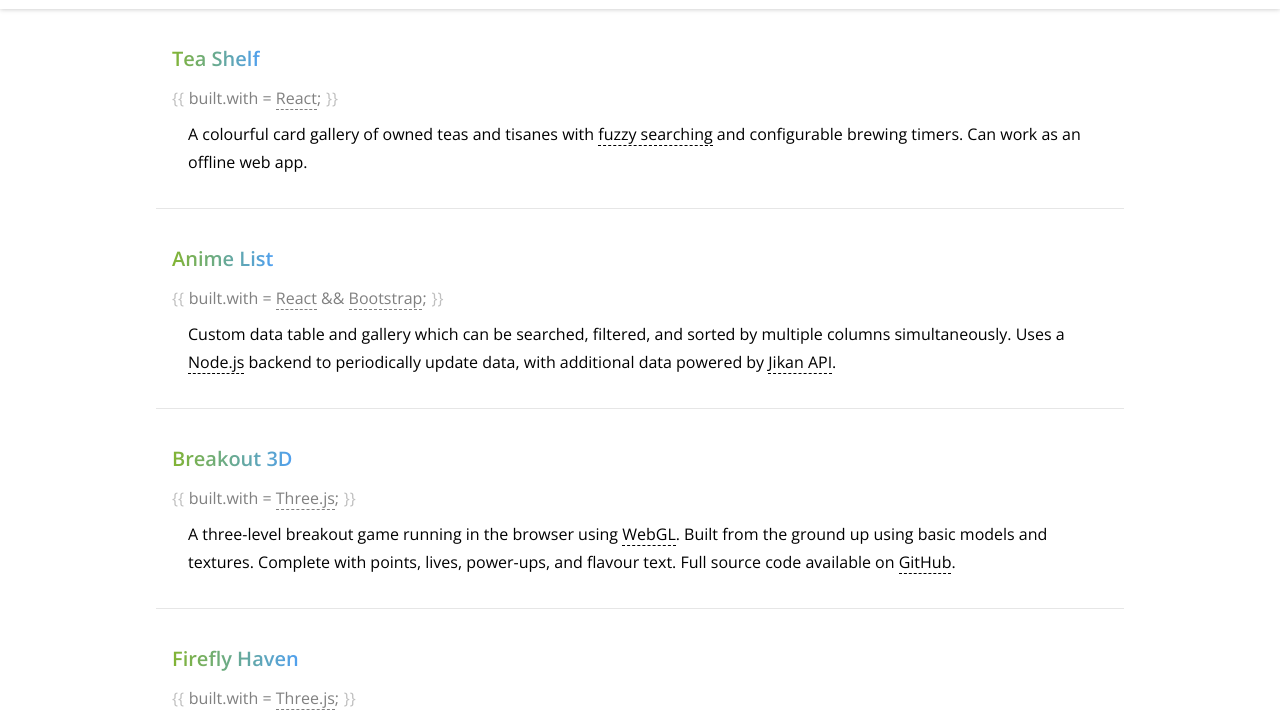
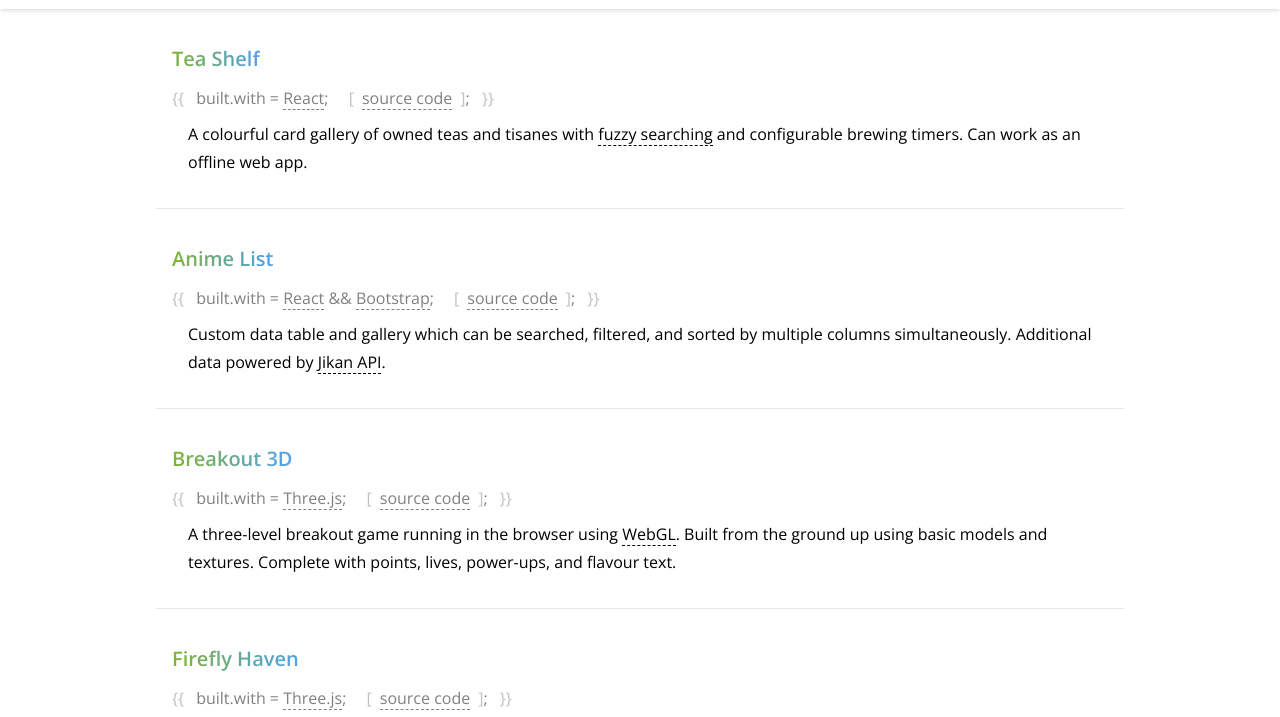
Before and after one commit to fncombo/fncombo, a plain HTML site: page index.html in a window 1280 px wide. Shown: the part 51-768 px from the top of the page. Drawn offline with nearby package versions, Linux system fonts and the light colour scheme.

Commit message:
Update index.html

```diff
--- a/index.html
+++ b/index.html
@@ -178,13 +178,13 @@
 
 .build:before {
     content: '{{';
-    margin-right: 0.3rem;
+    margin-right: 0.5rem;
     opacity: 0.5;
 }
 
 .build:after {
     content: '}}';
-    margin-left: 0.3rem;
+    margin-left: 0.5rem;
     opacity: 0.5;
 }
 
@@ -195,6 +195,22 @@
 
 .build a:hover {
     border-bottom: 1px solid hsl(0, 0%, 50%);;
+}
+
+.source {
+    margin-left: 1rem;
+}
+
+.source:before {
+    content: '[';
+    margin-right: 0.5rem;
+    opacity: 0.5;
+}
+
+.source:after {
+    content: ']';
+    margin-left: 0.5rem;
+    opacity: 0.5;
 }
 
 .links {
@@ -214,25 +230,37 @@
     <div class="content">
 
         <h2><a href="https://tea.fncombo.me">Tea Shelf</a></h2>
-        <p class="build">built.with = <a href="https://reactjs.org" target="_blank">React</a>;</p>
+        <p class="build">
+            built.with = <a href="https://reactjs.org" target="_blank">React</a>;
+            <span class="source"><a href="https://github.com/fncombo/fntea" target="_blank">source code</a></span>;
+        </p>
         <p>A colourful card gallery of owned teas and tisanes with <a href="https://en.wikipedia.org/wiki/Approximate_string_matching" target="_blank">fuzzy searching</a> and configurable brewing timers. Can work as an offline web app.</p>
 
         <hr>
 
         <h2><a href="https://anime.fncombo.me">Anime List</a></h2>
-        <p class="build">built.with = <a href="https://reactjs.org" target="_blank">React</a> &amp;&amp; <a href="https://getbootstrap.com" target="_blank">Bootstrap</a>;</p>
-        <p>Custom data table and gallery which can be searched, filtered, and sorted by multiple columns simultaneously. Uses a <a href="https://nodejs.org" target="_blank">Node.js</a> backend to periodically update data, with additional data powered by <a href="http://jikan.moe" target="_blank">Jikan API</a>.</p>
+        <p class="build">
+            built.with = <a href="https://reactjs.org" target="_blank">React</a> &amp;&amp; <a href="https://getbootstrap.com" target="_blank">Bootstrap</a>;
+            <span class="source"><a href="https://github.com/fncombo/fnanime" target="_blank">source code</a></span>;
+        </p>
+        <p>Custom data table and gallery which can be searched, filtered, and sorted by multiple columns simultaneously. Additional data powered by <a href="http://jikan.moe" target="_blank">Jikan API</a>.</p>
 
         <hr>
 
         <h2><a href="https://breakout3d.fncombo.me">Breakout 3D</a></h2>
-        <p class="build">built.with = <a href="https://threejs.org" target="_blank">Three.js</a>;</p>
-        <p>A three-level breakout game running in the browser using <a href="https://developer.mozilla.org/en-US/docs/Web/API/WebGL_API" target="_blank">WebGL</a>. Built from the ground up using basic models and textures. Complete with points, lives, power-ups, and flavour text. Full source code available on <a href="https://github.com/fncombo/breakout-3d" target="_blank">GitHub</a>.</p>
+        <p class="build">
+            built.with = <a href="https://threejs.org" target="_blank">Three.js</a>;
+            <span class="source"><a href="https://github.com/fncombo/breakout-3d" target="_blank">source code</a></span>;
+        </p>
+        <p>A three-level breakout game running in the browser using <a href="https://developer.mozilla.org/en-US/docs/Web/API/WebGL_API" target="_blank">WebGL</a>. Built from the ground up using basic models and textures. Complete with points, lives, power-ups, and flavour text.</p>
 
         <hr>
 
         <h2><a href="https://fireflies.fncombo.me">Firefly Haven</a></h2>
-        <p class="build">built.with = <a href="https://threejs.org" target="_blank">Three.js</a>;</p>
+        <p class="build">
+            built.with = <a href="https://threejs.org" target="_blank">Three.js</a>;
+            <span class="source"><a href="https://github.com/fncombo/fnfireflies" target="_blank">source code</a></span>;
+        </p>
         <p>Simple serene 3D scene with randomly generated terrain and particle effects. Fireflies around the tree move individually using the <a href="https://en.wikipedia.org/wiki/L%C3%A9vy_flight" target="_blank">L&eacute;vy flight</a> algorithm. Background stars twinkle and rotate to mimic a night sky.</p>
 
         <hr>
```
